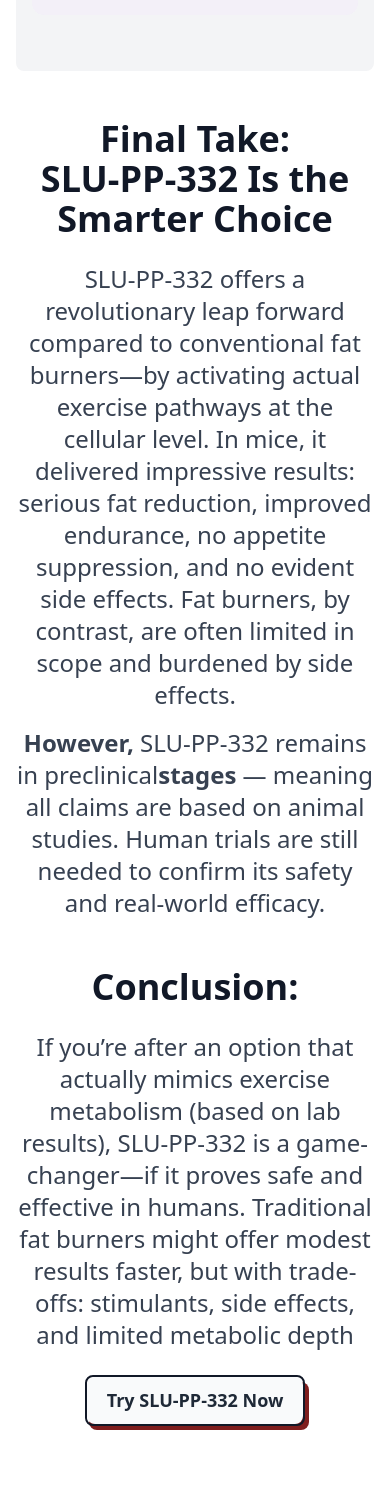
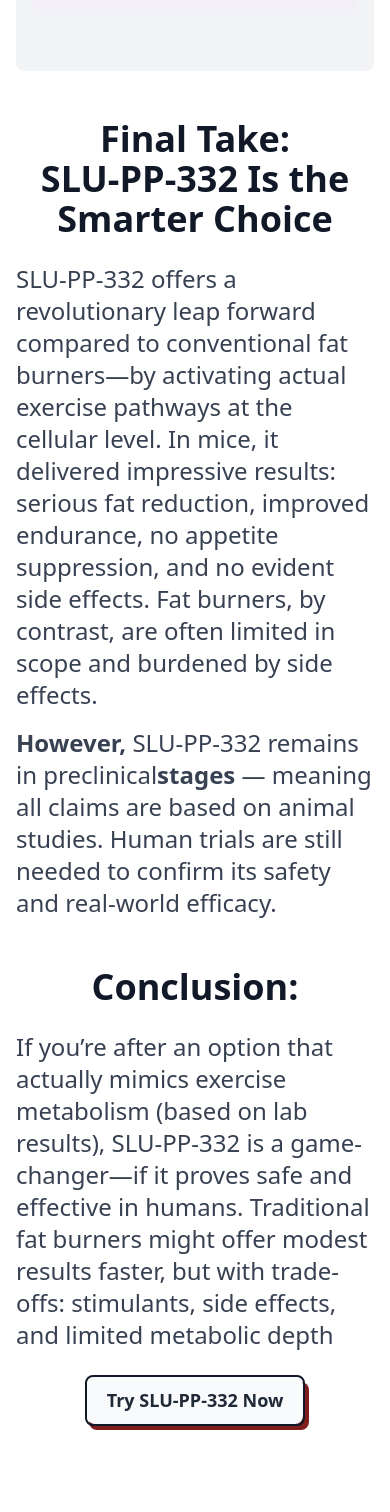
Before and after one commit to Magnivmedia1/newpeptide, a React (Vite) app: page / in a window 390 px wide. Shown: the part 5278-6790 px from the top of the page. Built offline with nearby package versions, Linux system fonts and the light colour scheme.

Commit message:
third commit

```diff
--- a/src/HairGrowthPage.jsx
+++ b/src/HairGrowthPage.jsx
@@ -279,7 +279,7 @@ export default function HairGrowthPage() {
             <h3 className="text-4xl font-bold mb-6 md:text-left ">
               Final Take: SLU‑PP‑332 Is the Smarter Choice
             </h3>
-            <p className="mb-4 text-gray-700 md:text-left">
+            <p className="mb-4 text-gray-700 text-left">
               SLU‑PP‑332 offers a revolutionary leap forward compared to
           conventional fat burners—by activating actual exercise pathways at the
           cellular level. In mice, it delivered impressive results: serious fat
@@ -287,7 +287,7 @@ export default function HairGrowthPage() {
           side effects. Fat burners, by contrast, are often limited in scope and
           burdened by side effects.
             </p>
-             <p className="mb-4 text-gray-700 md:text-left">
+             <p className="mb-4 text-gray-700 text-left">
              <strong>However,</strong> SLU‑PP‑332 remains in preclinical
           <strong>stages</strong> — meaning all claims are based on animal
           studies. Human trials are still needed to confirm its safety and
@@ -301,7 +301,7 @@ export default function HairGrowthPage() {
             <h3 className="text-4xl font-bold mb-6 md:text-left ">
               Conclusion:
             </h3>
-            <p className="mb-4 text-gray-700 md:text-left">
+            <p className="mb-4 text-gray-700 text-left">
               If you’re after an option that actually mimics exercise metabolism
           (based on lab results), SLU‑PP‑332 is a game-changer—if it proves safe
           and effective in humans. Traditional fat burners might offer modest
```
